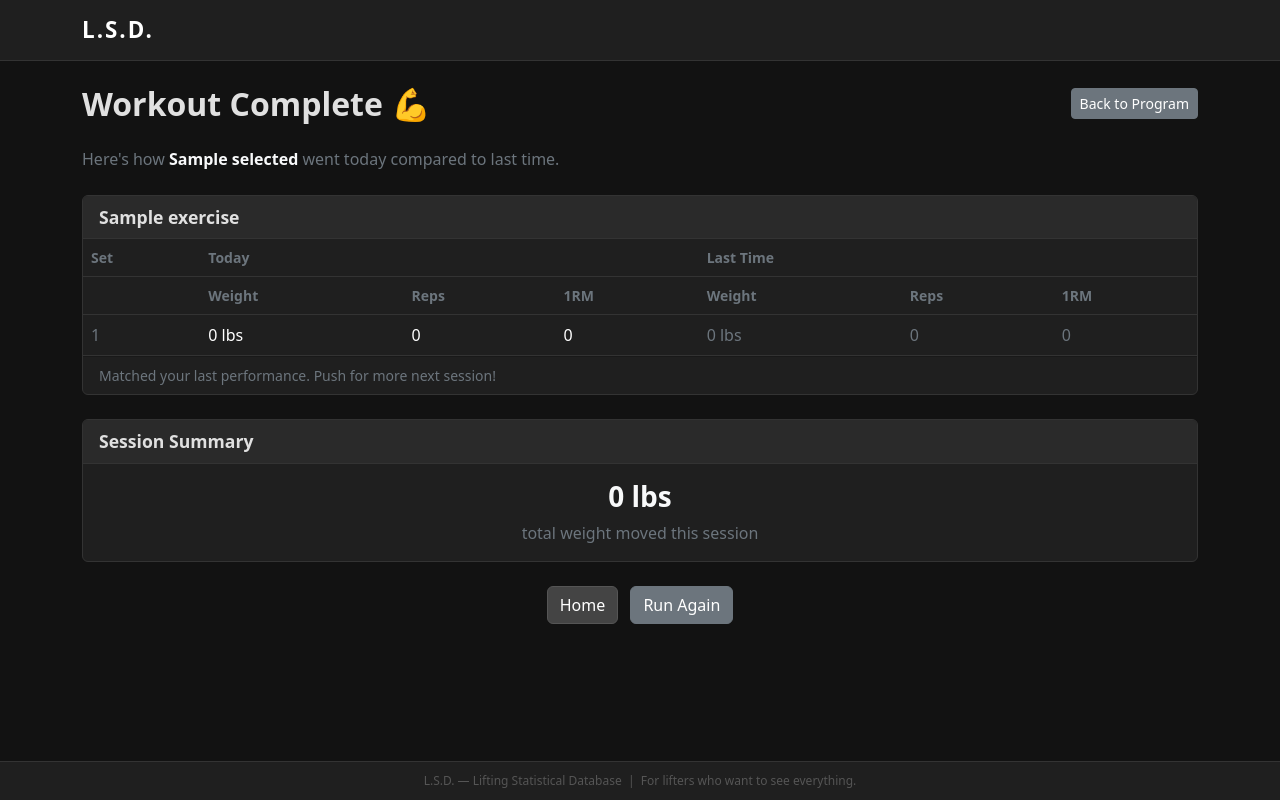
After one commit to ErikAfdahl/liftingTracker, a Flask app: template templates/results.html in a window 1280 px wide. The commit adds this page. Run offline with Flask 3, Linux system fonts and the light colour scheme; the template is opened without the code that fills it: most values are stand-ins (such as "Sample title", 1, 10 or a date in 2020).

Commit message:
results tab

```diff
--- a/lsdApp.py
+++ b/lsdApp.py
@@ -37,12 +37,15 @@ def calculate_diff(data, program, exercise, set_num, current_1rm):
             return round(current_1rm - float(row["1rm"]), 3)
     return 0
 
-def get_last_entry(data, program, exercise, set_num):
+def get_last_entry(data, program, exercise, set_num, back = 0):
+    acc = 0
     for row in reversed(data):
-        if (row["program"] == program and
-                row["exerciseName"] == exercise and
+        if (row["program"] == program and row["exerciseName"] == exercise and
                 int(row["setNum"]) == int(set_num)):
-            return row
+            if acc == back:
+                return row
+        acc += 1
+
     return None
 @app.route("/", methods=["GET", "POST"])
 def login():
@@ -123,7 +126,8 @@ def run():
     user_data = [row for row in getAllLogs(logs_sheet) if str(row["userId"]) == str(session["user_id"])]
 
     if not my_programs:
-        return render_template("run.html", my_programs=[], exercises=[], user_data=[], selected=None, today="")
+        return render_template("run.html", my_programs=[], exercises=[], user_data=[],
+                               selected=None, today="")
 
     selected = request.args.get("program") or request.form.get("selected_program")
     if not selected or selected not in my_programs:
@@ -196,16 +200,58 @@ def run():
                 else:
                     recommendations[key] = f"Recommended: {last['weight']} lbs for {int(last['reps']) + 1} reps"
 
+    prev_entries = {}
+    for ex in exercises:
+        for set_num in range(1, int(ex["numSets"]) + 1):
+            key = f"{ex['exerciseName']}_{set_num}"
+            prev_entries[key] = get_last_entry(user_data, selected, ex["exerciseName"], set_num, back=1)
+
     return render_template("run.html",
-                           my_programs=my_programs,
+                           my_programs=my_programs, # all program entries for the user
+                           selected=selected, # the selected program
+                           exercises=exercises, # list of all exercise names
+                           ex_index=ex_index, # index for the specific exercise
+                           today=today, # date (MM/DD/YYYY)
+                           last_entries=last_entries, # most recent instance of same program, exercise, and set
+                           prev_entries=prev_entries, # second most recent instance of same program, exercise, and set
+                           recommendations=recommendations, # recommended weight
+                           success_message=success_message, # success
+                           user_data=user_data) # user logs
+
+@app.route("/run/results")
+def run_results():
+    if "user_id" not in session:
+        return redirect(url_for("login"))
+
+    selected = request.args.get("program")
+
+    programs_sheet = getProgram()
+    prog_data = getAllProgram(programs_sheet)
+    user_prog = [row for row in prog_data if str(row["userId"]) == str(session["user_id"])]
+    my_programs = list(set(row["programName"] for row in user_prog))
+
+    exercises = sorted(
+        [row for row in user_prog if row["programName"] == selected],
+        key=lambda x: int(x["order"])
+    )
+
+    logs_sheet = getLogs()
+    log_data = getAllLogs(logs_sheet)
+    user_data = [row for row in log_data if str(row["userId"]) == str(session["user_id"])]
+
+    last_entries = {}
+    prev_entries = {}
+    for ex in exercises:
+        for s in range(1, int(ex["numSets"]) + 1):
+            key = f"{ex['exerciseName']}_{s}"
+            last_entries[key] = get_last_entry(user_data, selected, ex["exerciseName"], s, back=0)
+            prev_entries[key] = get_last_entry(user_data, selected, ex["exerciseName"], s, back=1)
+
+    return render_template("results.html",
                            selected=selected,
                            exercises=exercises,
-                           ex_index=ex_index,
-                           today=today,
                            last_entries=last_entries,
-                           recommendations=recommendations,
-                           success_message=success_message,
-                           user_data=user_data)
+                           prev_entries=prev_entries)
 
 @app.route("/manage", methods=["GET", "POST"])
 def manage():
@@ -461,7 +507,8 @@ def logs():
             "best_weight": round(df["weight"].max(), 1),
             "avg_reps": round(df["reps"].mean(), 1),
             "count": len(df),
-            "table": df[["weight", "reps", "1rm", "diff"]].agg(["mean", "std", "min", "max"]).round(2).to_dict(orient="index")
+            "table": df[["weight", "reps", "1rm", "diff"]].agg(
+                ["mean", "std", "min", "max"]).round(2).to_dict(orient="index")
         }
         chart_data = df[["date", "weight", "reps", "1rm", "diff"]].sort_values("date").to_dict(orient="records")
 
--- /dev/null
+++ b/templates/results.html
@@ -0,0 +1,106 @@
+{% extends "base.html" %}
+{% block content %}
+
+<div class="d-flex justify-content-between align-items-center mb-4">
+    <h2 class="fw-bold mb-0">Workout Complete 💪</h2>
+    <a href="/run?program={{ selected }}" class="btn btn-secondary btn-sm">Back to Program</a>
+</div>
+
+<p class="text-secondary mb-4">Here's how <strong class="text-light">{{ selected }}</strong> went today compared to last time.</p>
+
+{% for ex in exercises %}
+    <div class="card mb-4">
+        <div class="card-header">{{ ex.exerciseName }}</div>
+        <div class="card-body p-0">
+            <table class="table table-dark mb-0">
+                <thead>
+                    <tr>
+                        <th class="text-secondary small">Set</th>
+                        <th class="text-secondary small" colspan="3">Today</th>
+                        <th class="text-secondary small" colspan="3">Last Time</th>
+                    </tr>
+                    <tr>
+                        <th></th>
+                        <th class="text-secondary small">Weight</th>
+                        <th class="text-secondary small">Reps</th>
+                        <th class="text-secondary small">1RM</th>
+                        <th class="text-secondary small">Weight</th>
+                        <th class="text-secondary small">Reps</th>
+                        <th class="text-secondary small">1RM</th>
+                    </tr>
+                </thead>
+                <tbody>
+                    {% for s in range(1, ex.numSets | int + 1) %}
+                        {% set key = ex.exerciseName ~ "_" ~ s %}
+                        {% set today = last_entries.get(key) %}
+                        {% set prev = prev_entries.get(key) %}
+
+                        {% set t_weight = today.weight | float if today else 0 %}
+                        {% set t_reps = today.reps | int if today else 0 %}
+                        {% set t_1rm = today["1rm"] | float if today else 0 %}
+
+                        {% set p_weight = prev.weight | float if prev else 0 %}
+                        {% set p_reps = prev.reps | int if prev else 0 %}
+                        {% set p_1rm = prev["1rm"] | float if prev else 0 %}
+
+                        {% set improved = t_1rm > p_1rm %}
+
+                        <tr>
+                            <td class="text-secondary">{{ s }}</td>
+                            <td class="{% if improved %}text-success{% endif %}">{{ t_weight }} lbs</td>
+                            <td class="{% if improved %}text-success{% endif %}">{{ t_reps }}</td>
+                            <td class="{% if improved %}text-success{% endif %}">{{ t_1rm | round(1) }}</td>
+                            <td class="text-secondary">{{ p_weight }} lbs</td>
+                            <td class="text-secondary">{{ p_reps }}</td>
+                            <td class="text-secondary">{{ p_1rm | round(1) }}</td>
+                        </tr>
+                    {% endfor %}
+                </tbody>
+            </table>
+        </div>
+
+        <!-- Per exercise feedback -->
+        <div class="card-footer text-secondary small">
+            {% set key1 = ex.exerciseName ~ "_1" %}
+            {% set today1 = last_entries.get(key1) %}
+            {% set prev1 = prev_entries.get(key1) %}
+            {% set t1 = today1["1rm"] | float if today1 else 0 %}
+            {% set p1 = prev1["1rm"] | float if prev1 else 0 %}
+
+            {% if t1 > p1 %}
+                <span class="text-success">↑ Stronger than last time on this exercise. Keep it up!</span>
+            {% elif t1 < p1 %}
+                <span class="text-warning">↓ Slightly off from last time — happens to everyone. Stay consistent.</span>
+            {% else %}
+                <span>Matched your last performance. Push for more next session!</span>
+            {% endif %}
+        </div>
+    </div>
+{% endfor %}
+
+<!-- Session summary -->
+{% set ns = namespace(total=0) %}
+{% for ex in exercises %}
+    {% for s in range(1, ex.numSets | int + 1) %}
+        {% set key = ex.exerciseName ~ "_" ~ s %}
+        {% set entry = last_entries.get(key) %}
+        {% if entry %}
+            {% set ns.total = ns.total + (entry.weight | float * entry.reps | int) %}
+        {% endif %}
+    {% endfor %}
+{% endfor %}
+
+<div class="card mb-4">
+    <div class="card-header">Session Summary</div>
+    <div class="card-body text-center">
+        <h3 class="fw-bold text-light">{{ "{:,.0f}".format(ns.total) }} lbs</h3>
+        <p class="text-secondary mb-0">total weight moved this session</p>
+    </div>
+</div>
+
+<div class="text-center mt-2 mb-5">
+    <a href="/home" class="btn btn-primary me-2">Home</a>
+    <a href="/run?program={{ selected }}" class="btn btn-secondary">Run Again</a>
+</div>
+
+{% endblock %}
--- a/templates/run.html
+++ b/templates/run.html
@@ -158,8 +158,8 @@
         {% if ex_index < exercises | length - 1 %}
             <a href="/run?program={{ selected }}&ex_index={{ ex_index + 1 }}"
                class="btn btn-primary">Next →</a>
-<!--        {% else %}-->
-<!--            <a href="/programs" class="btn btn-success">Finish Workout</a>-->
+        {% else %}
+            <a href="/programs" class="btn btn-success">Finish Workout</a>
         {% endif %}
     </div>
 
```
